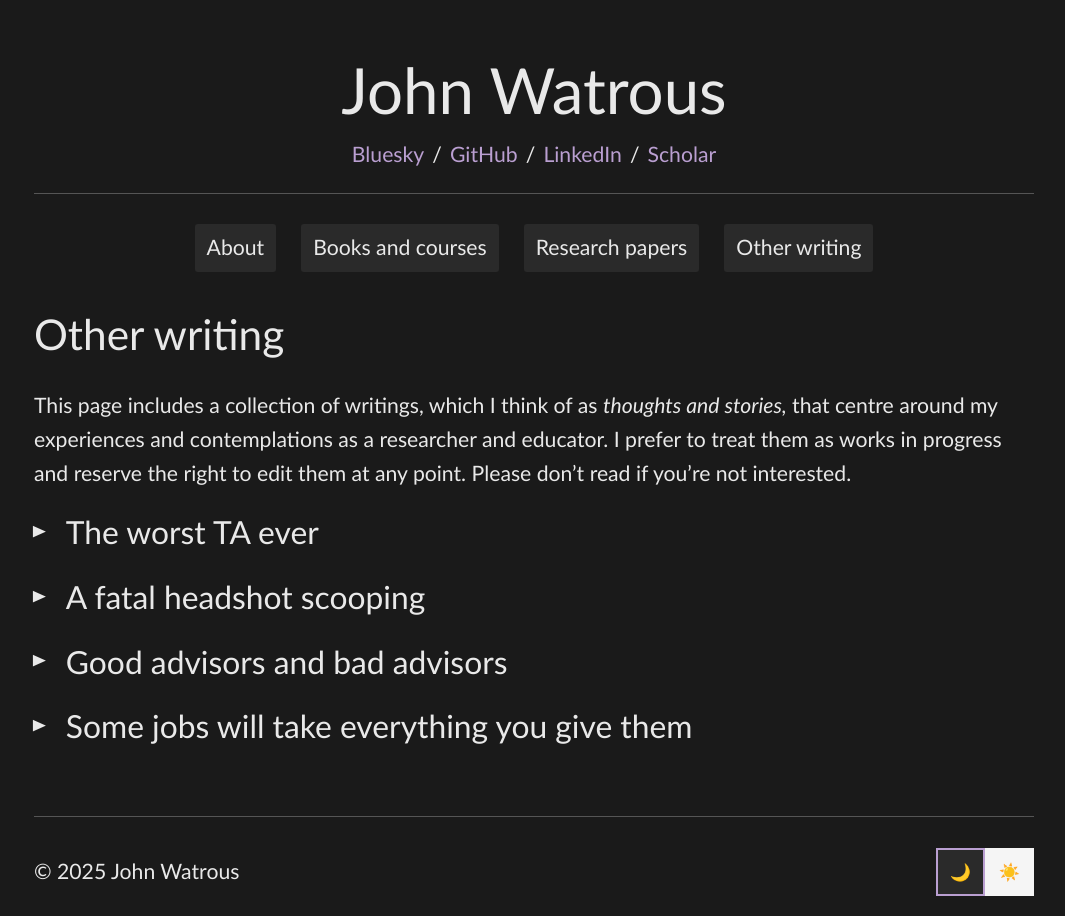
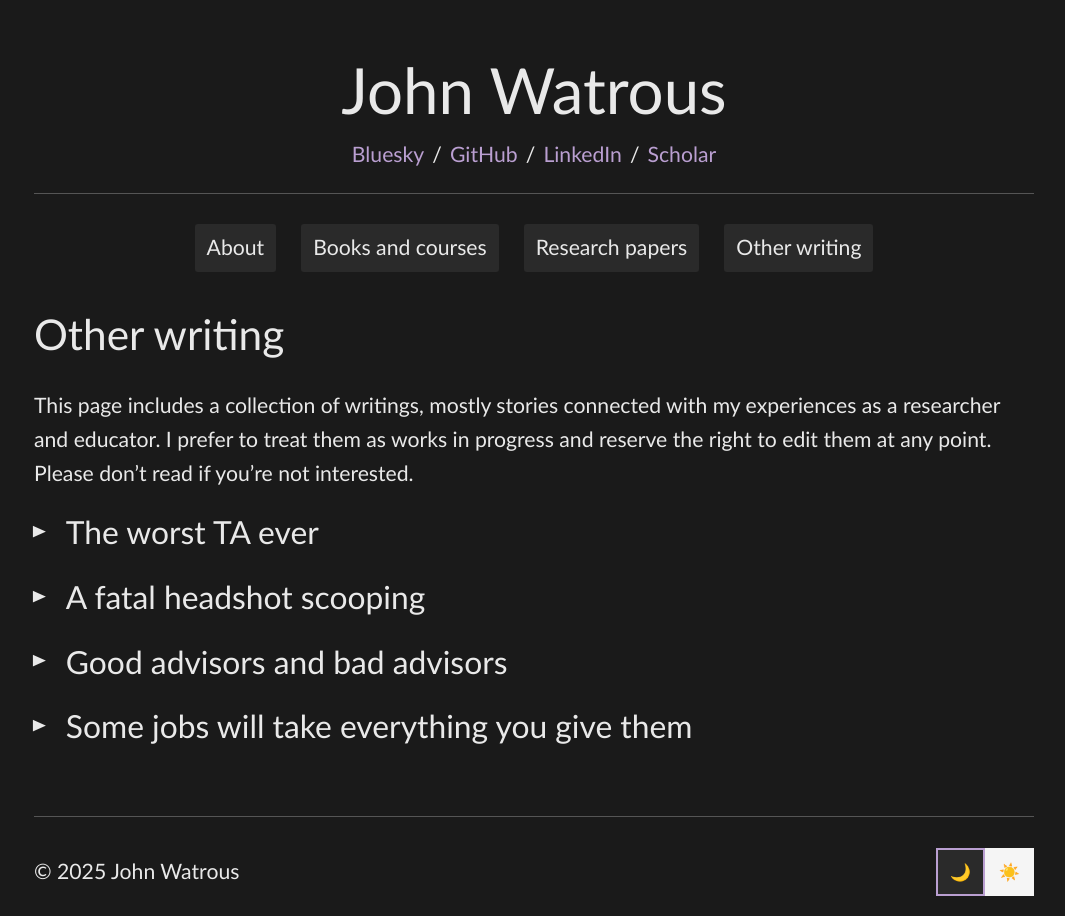
Before and after one commit to jhwatrous/jhwatrous.github.io, a Jekyll site: the page built from other-writing.md, in a window 1280 px wide. Shown: the whole page, without its empty margins (106-1171 px from the left). Built offline with Jekyll 4.4.1, drawn with Linux system fonts in a browser that asks for light colours; some of the changed lines change nothing that is shown.

Commit message:
Adding and revising stories

```diff
--- a/other-writing.md
+++ b/other-writing.md
@@ -5,7 +5,7 @@
 
 # Other writing
 
-This page includes a collection of writings, which I think of as *thoughts and stories,* that centre around my experiences and contemplations as a researcher and educator. I prefer to treat them as works in progress and reserve the right to edit them at any point. Please don't read if you're not interested.
+This page includes a collection of writings, mostly stories connected with my experiences as a researcher and educator. I prefer to treat them as works in progress and reserve the right to edit them at any point. Please don't read if you're not interested.
 
 {% comment %}
 
@@ -79,25 +79,21 @@
 
 {% capture job-take-everything %}
 
-From January to December of 2021, I served as the Interim Executive Director of the Institute for Quantum Computing at the University of Waterloo. Interim means temporary: it was a one-year appointment. But all along there was an expectation that I would move into the role on a *continuing* basis, meaning a five-year term without the word *interim* to let people know not to take me too seriously. Initially I thought this was likely, and others at the university thought the same.
+From January to December of 2021, I served as the Interim Executive Director of the Institute for Quantum Computing (IQC) at the University of Waterloo. Interim means temporary: it was a one-year appointment. But all along there was an expectation that I would move into the role on a continuing basis, meaning a five-year term without the word *interim* to let people know not to take me too seriously. Initially I thought this was likely, and others at the institute thought the same.
 
-The institute had been searching for a director for several years. At the beginning of the search, there had been great expectations and lofty visions of the hero and savior that would take on the role, but the search had failed repeatedly. When the pandemic hit and lockdowns followed, the need to appoint someone internally came sharply into focus. There were discussions, and the outcome was that I was asked if I would take on the interim role by a senior leader at the university. I would not describe it as a kindly request. In any case, there was a part of me that wanted to do it and part of me that didn't, but one thing is for sure: I had absolutely no idea what the job actually entailed. I said yes.
+IQC had been searching for a director for several years. At the beginning of the search, there had been great expectations and lofty visions of the hero and savior that would take on the role, but the search had failed repeatedly. When the pandemic hit and lockdowns followed, the need to appoint someone internally came sharply into focus. Discussions were had and strings were evidently pulled, and the outcome was that I was asked if I would take on the interim role by a senior leader at the university (which I would not describe it as a kindly request). There was a part of me that wanted to do it and part of me that didn't, but one thing is for sure: I had absolutely no idea what the job actually entailed. But I said yes anyway.
 
-Once I started, I was quickly overwhelmed. I suddenly had 50 staff members under me, compared with zero at all points prior, and an annual budget with twice as many figures as I'd ever had to worry about. Believe it or not, this part actually wasn't so bad because the senior staffers at the institute — true heroes in this story — mostly took care of these things.
+Once I started, I was quickly overwhelmed. I suddenly had 50 staff members under me, compared with zero at all points prior, and an annual budget with twice as many figures as I'd ever had to worry about. Believe it or not, this part actually wasn't so bad because the senior staffers at the institute — true heroes in this story — mostly took care of those things. But there were a lot of other things on my plate, and I really didn't know what I was doing. I had no training to draw on; I was trained to prove theorems, but there were no theorems involved.
 
-But there were a lot of other things on my plate, and I really didn't know what I was doing. I had no training to draw on. I was trained to prove theorems, but there were no theorems involved. Mostly it was about money, building relationships with government and industry to get it, and fighting with others at the university about it. My days were packed with meetings, and in the beginning my goal was merely to get through each one without looking like a complete idiot. There were definitely a few for which I did not succeed.
+Mostly it was about money, building relationships with government and industry to get it, and fighting with others at the university about it. My days were packed with meetings. In the beginning, my goal was merely to get through each one without looking like a complete idiot. There were definitely a few for which I did not succeed.
 
 But the real problems started once I gained my footing, because of how hard I leaned into the job. In fact, I gave it pretty much everything I had. I wanted to succeed, and that meant the institute succeeding — and it wasn't long before there wasn't really any difference between IQC and my life.
 
-By July, things had become completely insane. There was so much I needed to get done that there was no hope. I hadn't even thought about research in 6 months. Then I thought I'd lost a $25 million line of funding that the institute depended upon. I would be the first director in nearly 20 years to fail to secure that support. As a result of it all I crashed and burned, I guess you could say. I will spare you (and more importantly myself) the details.
+By July, things had become completely insane — there was so much I needed to get done that there was no hope and no relief in sight. I hadn't even thought about research in 6 months. Then I thought I'd lost a $25 million line of funding that the institute depended upon. I'd be the first director in nearly 20 years to fail to secure that support. As a result of it all, I guess you could say that I crashed and burned. I will spare you (really myself) the details — let's just say that I was unable to continue on my current trajectory.
 
-I briefly tried to hide it. That didn't last long and I turned to my wife for help, and I'm fortunate and grateful that she gave it. She got in touch with my assistant, who wiped my calendar clean for a week so I could recover. A forced vacation, essentially, but also a welcome one. The weird thing is that I got the impression that my assistant had seen this sort of thing before. She was the assistant to a couple of directors before me and several department chairs prior to that, so I'm sure she's seen some things.
+I briefly tried to hide what was going on, but that didn't last long and I turned to my wife for help. She got in touch with my assistant, who wiped my calendar clean for a week so I could recover. A forced vacation, essentially, but also a welcome one. The weird thing is that I got the impression that my assistant had seen this sort of thing before. She was the assistant to a couple of directors before me and several department chairs prior to that, so there's little doubt that she'd seen some things. I realized that, with the pandemic and everything else, I'd neglected to take any vacation in about 18 months, which must have been a contributing factor. So perhaps this is one moral to take away from this story: Sometime you have to take a break. And if you don't, you'll **have** to take a break.
 
-At some point I realized that, with the pandemic and everything else, I'd neglected to take any vacation in about 18 months. That must have been a contributing factor. So perhaps this is one moral of the story: Sometime you have to take a break. And if you don't, you'll **have** to take a break.
-
-I did eventually recover (though it did take longer than a week), and in the process I came to the realization that taking this job on a continuing basis was simply not something I could do to myself. I felt terrible about letting the institute down, just when it was finally about to get a new director, and it was very difficult to tell my colleagues that I would not be taking the job on a continuing basis. But to say that a weight had been lifted off my shoulders would be an understatement.
-
-There were more challenges and struggles to come in the second half of the year, and I wouldn't say that I necessarily finished strong, but I completed the term I'd agreed to serve. Someone else stepped up, and I was able to hand the institute off to the next director in what I believe was a better state than when I had started. By the end, I'd lost about 15 pounds and half of one of my eyebrows fell out. So in case you noticed this in one of my earlier videos on the Qiskit YouTube channel, that's what happened to it.
+I did eventually recover, though it did take longer than a week, and in the process I came to the realization that taking this job on a continuing basis was simply not something I could do to myself. I felt terrible about letting the institute down, just when it was finally about to get a new director, and it was very difficult to tell my colleagues that I would not be taking the job on a continuing basis. But to say that a weight had been lifted off my shoulders would be an understatement. There were more challenges and struggles to come in the second half of the year, and I wouldn't say that I necessarily finished strong, but I completed the term I'd agreed to serve. Someone else stepped up, and I was able to hand the institute off to the next director in what I believe was a better state than when I had started. By the end, I'd lost about 15 pounds and half of one of my eyebrows fell out.
 
 My communications director (and guardian angel throughout this experience) had warned me about this sort of thing right from the start. She said, "This job will take everything you give it." That was wise advice and I should have listened.
 
```
